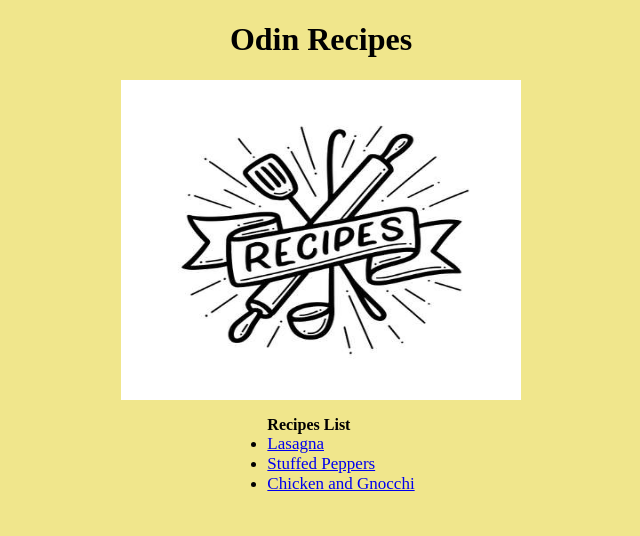
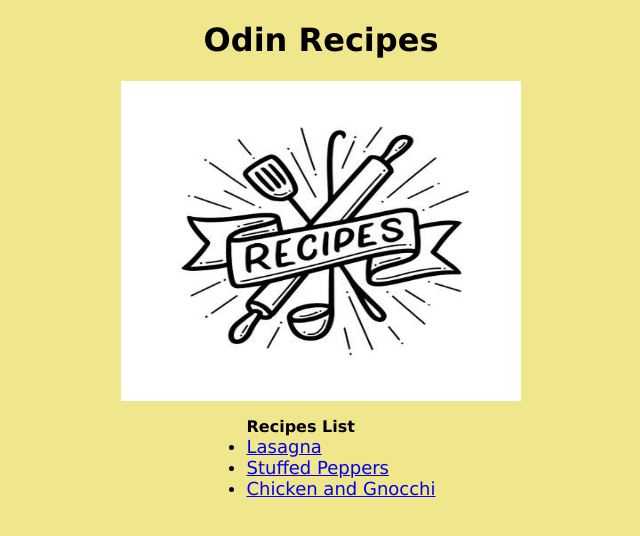
Before and after one commit to AleMachado7/odin-recipes, a plain HTML site: page index.html in a window 1280 px wide. Shown: the whole page, without its empty margins (319-959 px from the left). Drawn offline with Linux system fonts and the light colour scheme.

Commit message:
Add fonts CSS

```diff
--- a/styles.css
+++ b/styles.css
@@ -17,5 +17,9 @@ ul.homeUL {
 }
 
 a {
-    font-size: 17px;
+    font-size: 18px;
 }
+
+*{
+    font-family: Verdana, Geneva, Tahoma, sans-serif;
+}
```
